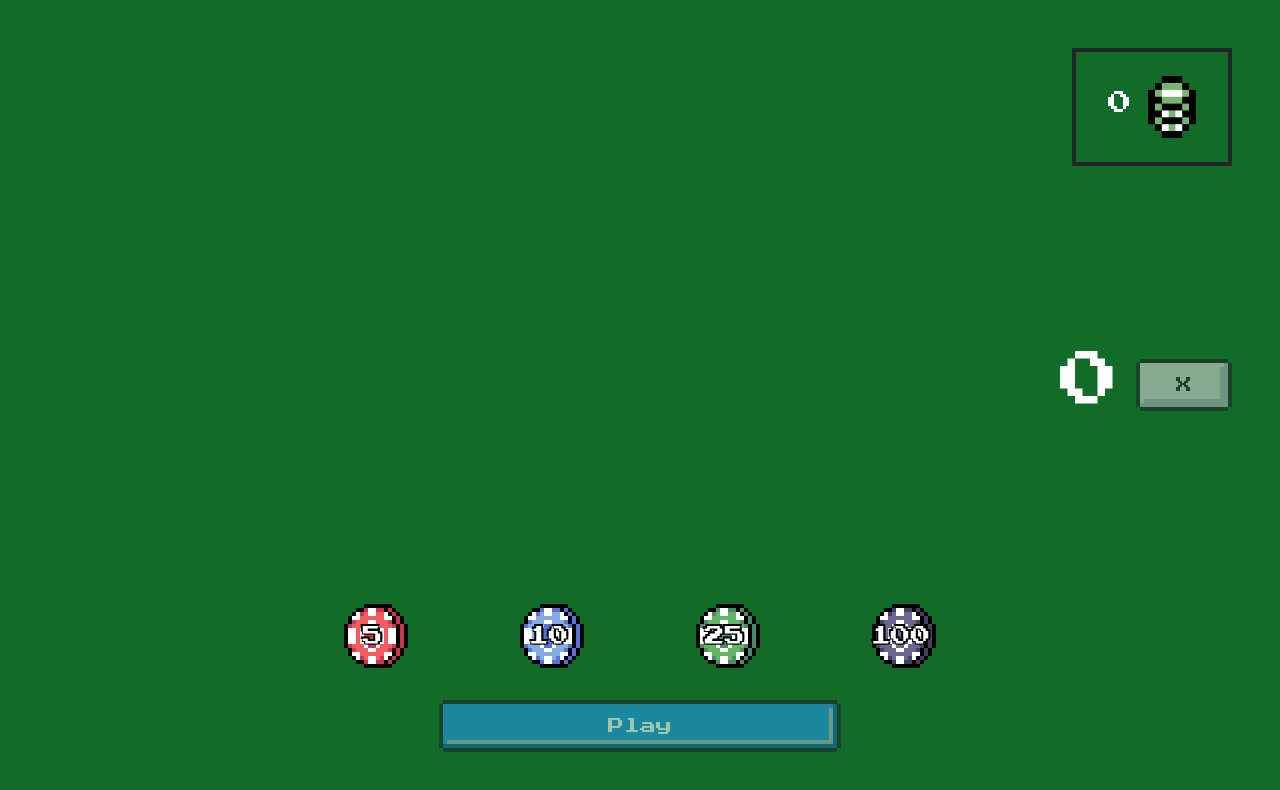
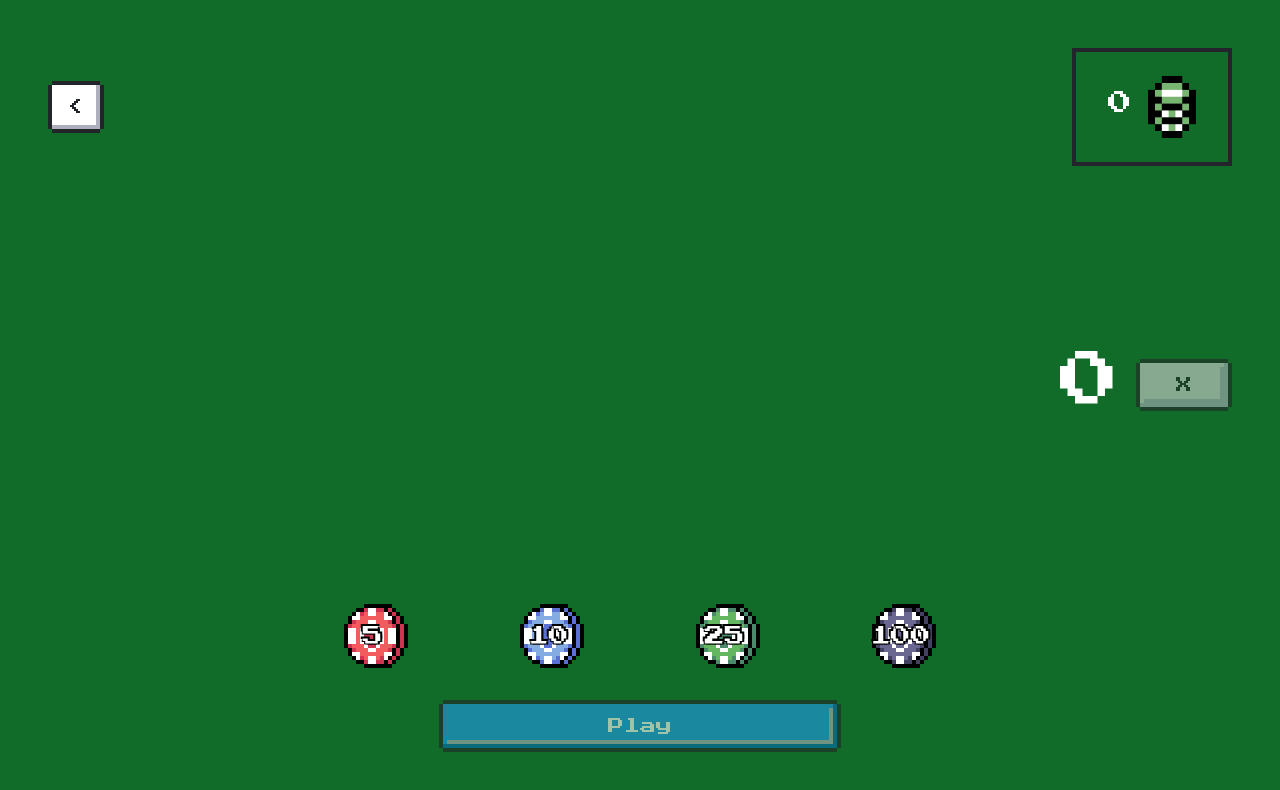
Before and after one commit to thebryanmartinez/blackjack, a React (Vite) app: page /bet in a window 1280 px wide. Shown: the top 790 px of the page. Built offline with nearby package versions, Linux system fonts and the light colour scheme.

Commit message:
feat: 🎸 add back button on Bet route

```diff
--- a/src/routes/bet.route.tsx
+++ b/src/routes/bet.route.tsx
@@ -49,9 +49,18 @@ const Bet = () => {
     navigate({ to: Routes.PLAY })
   }
 
+  const navigateToHome = () => {
+    navigate({ to: Routes.HOME })
+  }
+
   return (
     <Layout className='flex flex-col justify-between'>
-      <div className='flex w-full justify-end'>
+      <div className='flex w-full items-center justify-between'>
+        <Button
+          className='!pl-3 !pr-3'
+          onClick={navigateToHome}
+          text='<'
+        />
         <ChipAmount amount={currentChipBalance - bet} />
       </div>
       <BetDisplay
```
